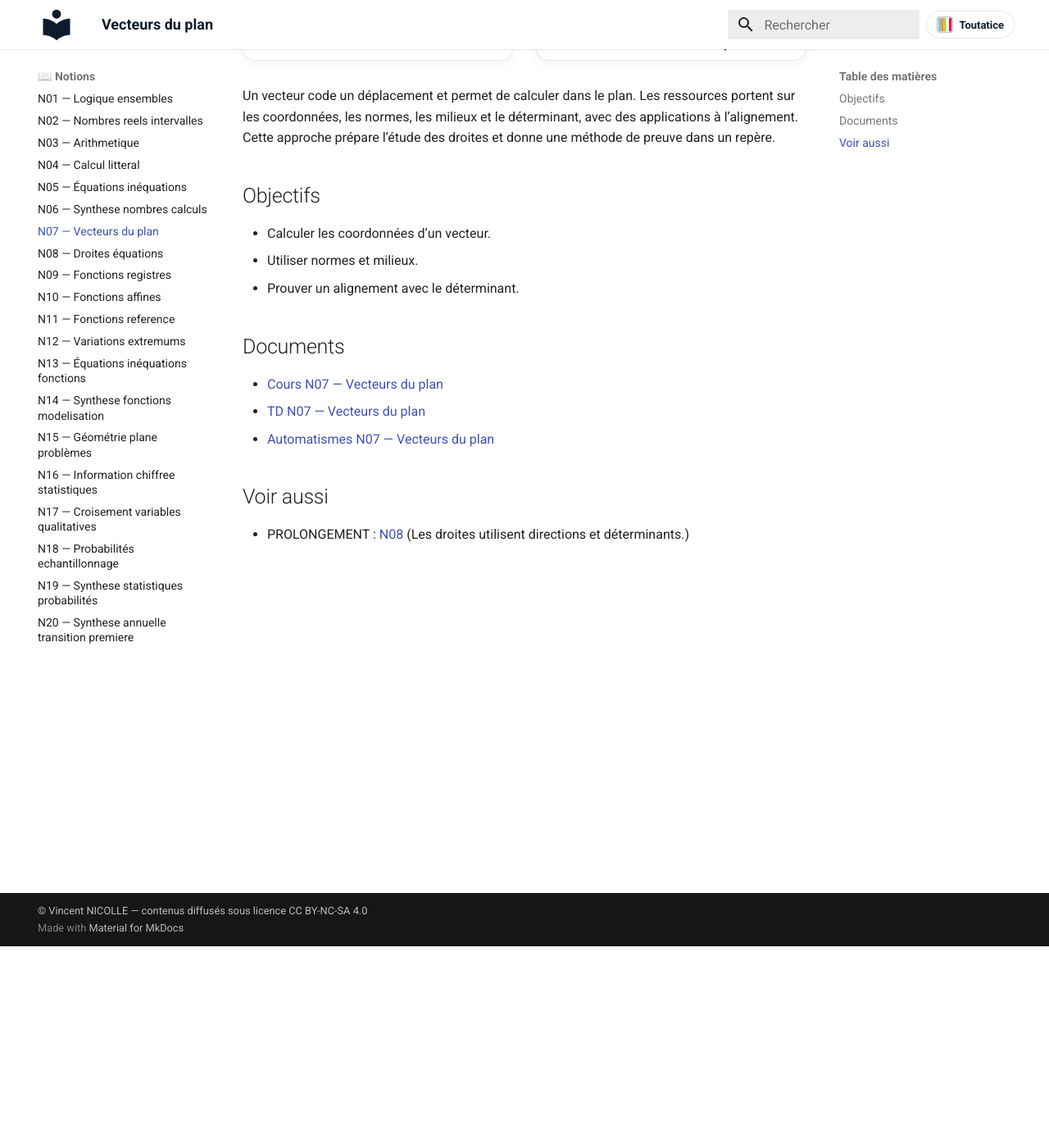
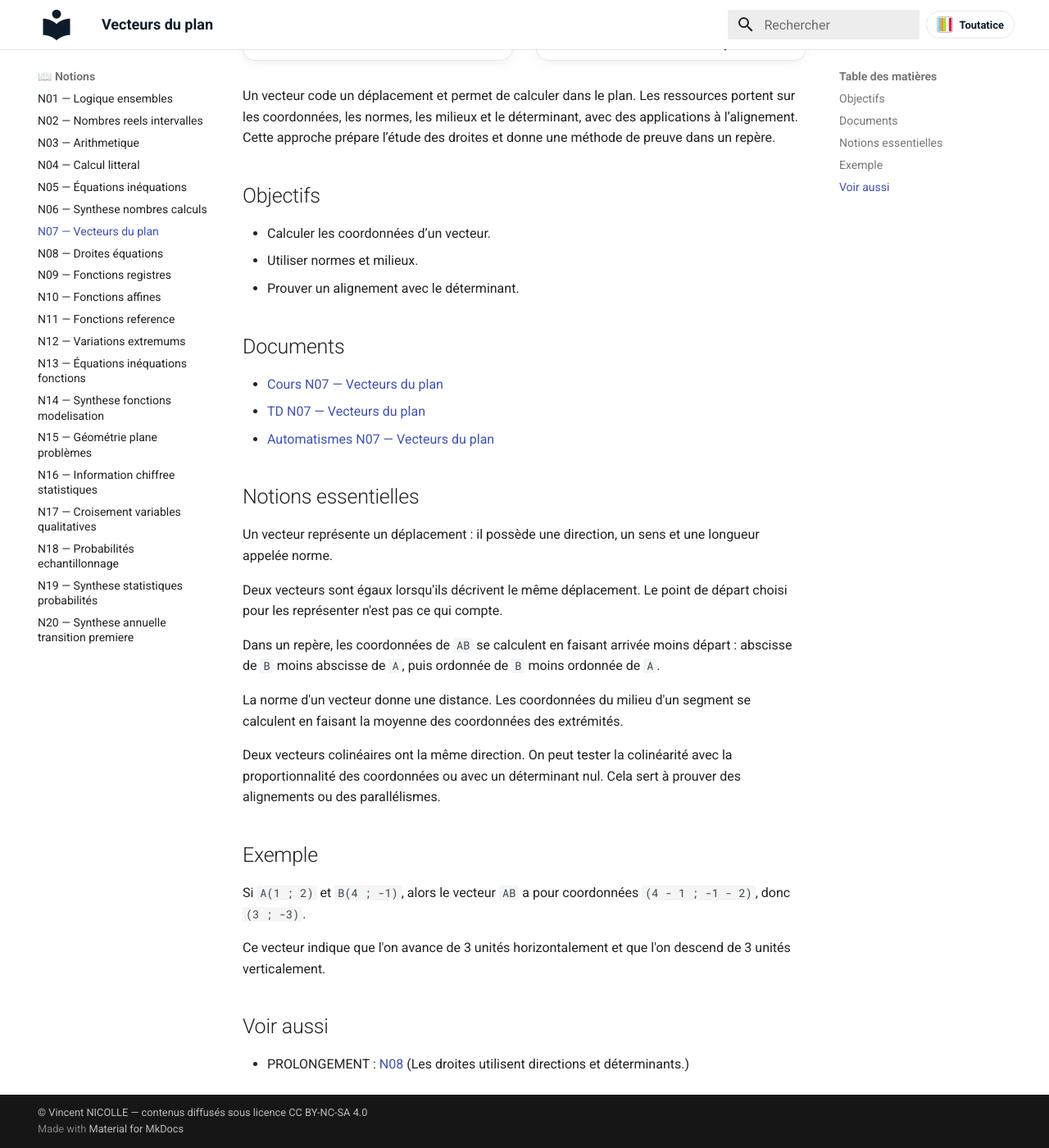
Before and after one commit to vnicolle56610/maths-seconde, an MkDocs documentation site: the page built from docs/notions/N07-vecteurs-du-plan.md, in a window 1280 px wide and 1400 px high, scrolled down 246 px. Shown: the whole window at 82% size. Built offline with MkDocs 1.6.1 and Material for MkDocs 9.7.7, drawn with Linux system fonts in a browser that asks for light colours.

Commit message:
content: enrichit les notions N07 à N09 de Seconde

```diff
--- a/docs/notions/N07-vecteurs-du-plan.md
+++ b/docs/notions/N07-vecteurs-du-plan.md
@@ -28,6 +28,24 @@ Un vecteur code un déplacement et permet de calculer dans le plan. Les ressourc
 - [Automatismes N07 — Vecteurs du plan](../automatismes/AUTOMATISMES_N07_VECTEURS_DU_PLAN.pdf)
 <!-- AUTO-DOCS:END -->
 
+## Notions essentielles
+
+Un vecteur représente un déplacement : il possède une direction, un sens et une longueur appelée norme.
+
+Deux vecteurs sont égaux lorsqu'ils décrivent le même déplacement. Le point de départ choisi pour les représenter n'est pas ce qui compte.
+
+Dans un repère, les coordonnées de `AB` se calculent en faisant arrivée moins départ : abscisse de `B` moins abscisse de `A`, puis ordonnée de `B` moins ordonnée de `A`.
+
+La norme d'un vecteur donne une distance. Les coordonnées du milieu d'un segment se calculent en faisant la moyenne des coordonnées des extrémités.
+
+Deux vecteurs colinéaires ont la même direction. On peut tester la colinéarité avec la proportionnalité des coordonnées ou avec un déterminant nul. Cela sert à prouver des alignements ou des parallélismes.
+
+## Exemple
+
+Si `A(1 ; 2)` et `B(4 ; -1)`, alors le vecteur `AB` a pour coordonnées `(4 - 1 ; -1 - 2)`, donc `(3 ; -3)`.
+
+Ce vecteur indique que l'on avance de 3 unités horizontalement et que l'on descend de 3 unités verticalement.
+
 ## Voir aussi
 
 - PROLONGEMENT : [N08](N08-droites-equations.md) (Les droites utilisent directions et déterminants.)
```
Also changed, not shown: docs/notions/N08-droites-equations.md (+18 -0 lines), docs/notions/N09-fonctions-registres.md (+18 -0 lines).
